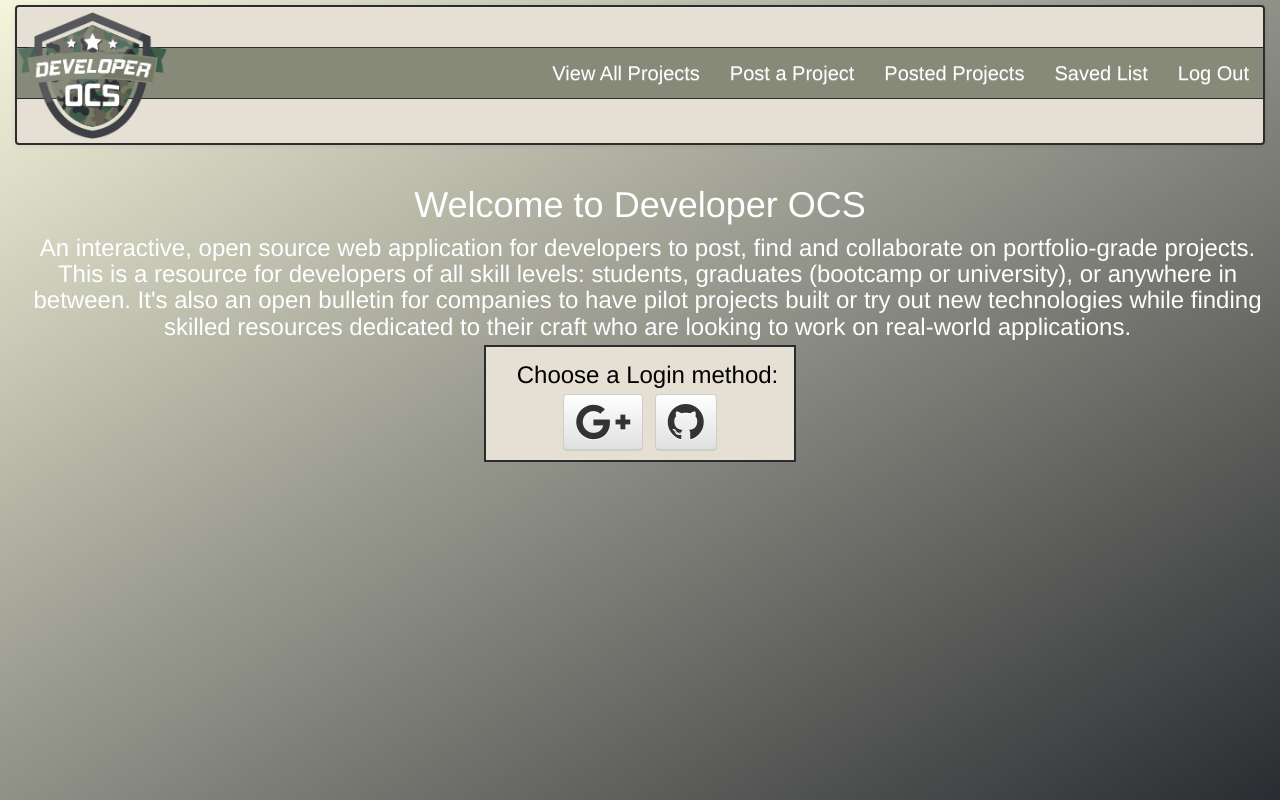
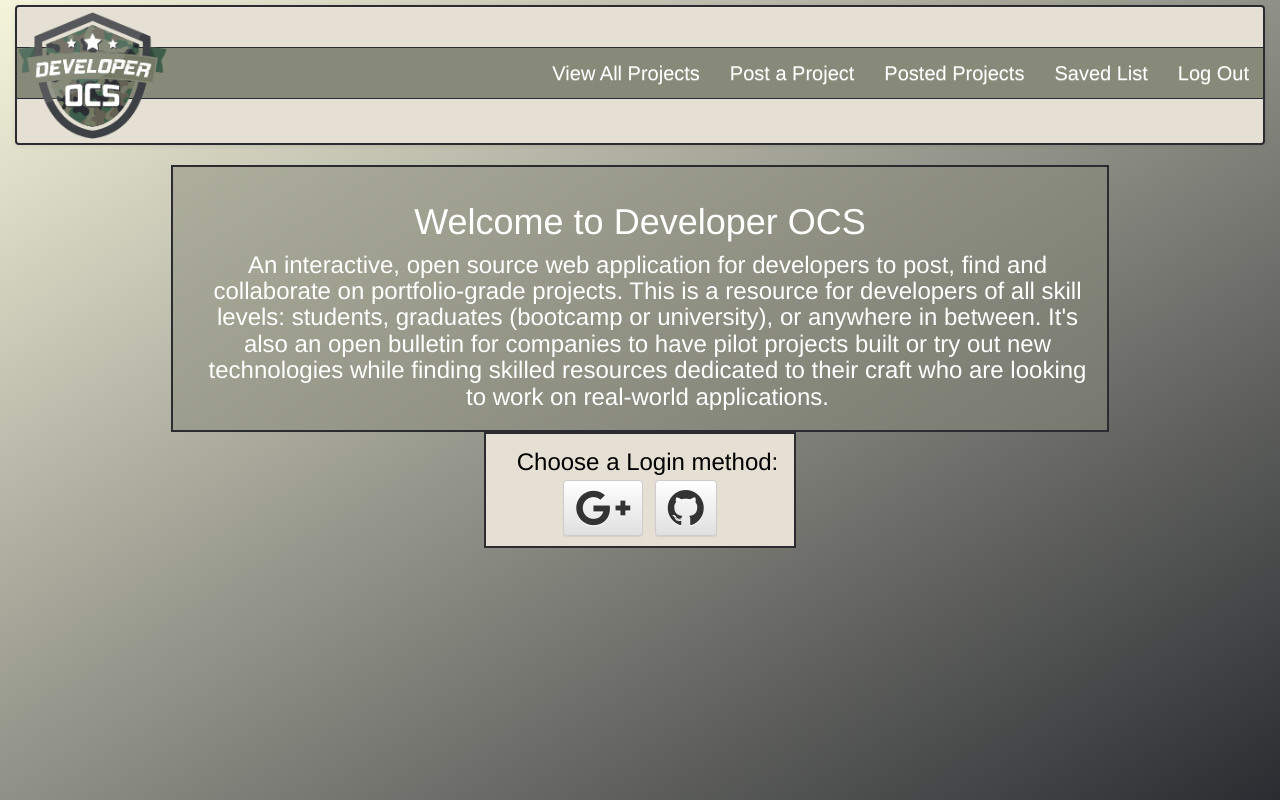
Before and after one commit to drewwmercer/developer-ocs, a React (Create React App) app in the folder client/: page / in a window 1280 px wide. Built offline with nearby package versions, Linux system fonts and the light colour scheme; the HTML template or start-up script is replaced by a standard one.

Commit message:
Styling welcome area content

```diff
--- a/client/src/pages/LogIn/LogIn.css
+++ b/client/src/pages/LogIn/LogIn.css
@@ -27,6 +27,13 @@
 .welcome-text {
   text-align: center;
   color: white;
+  border: 2px solid #2a2c31;
+  background: rgba(135, 137, 122, 0.5);
+  text-align: center;
+  width: 75%;
+  margin-bottom: 15px;
+  margin: 0 auto;
+  padding: 15px;
 }
 
 .login-selections {
```
